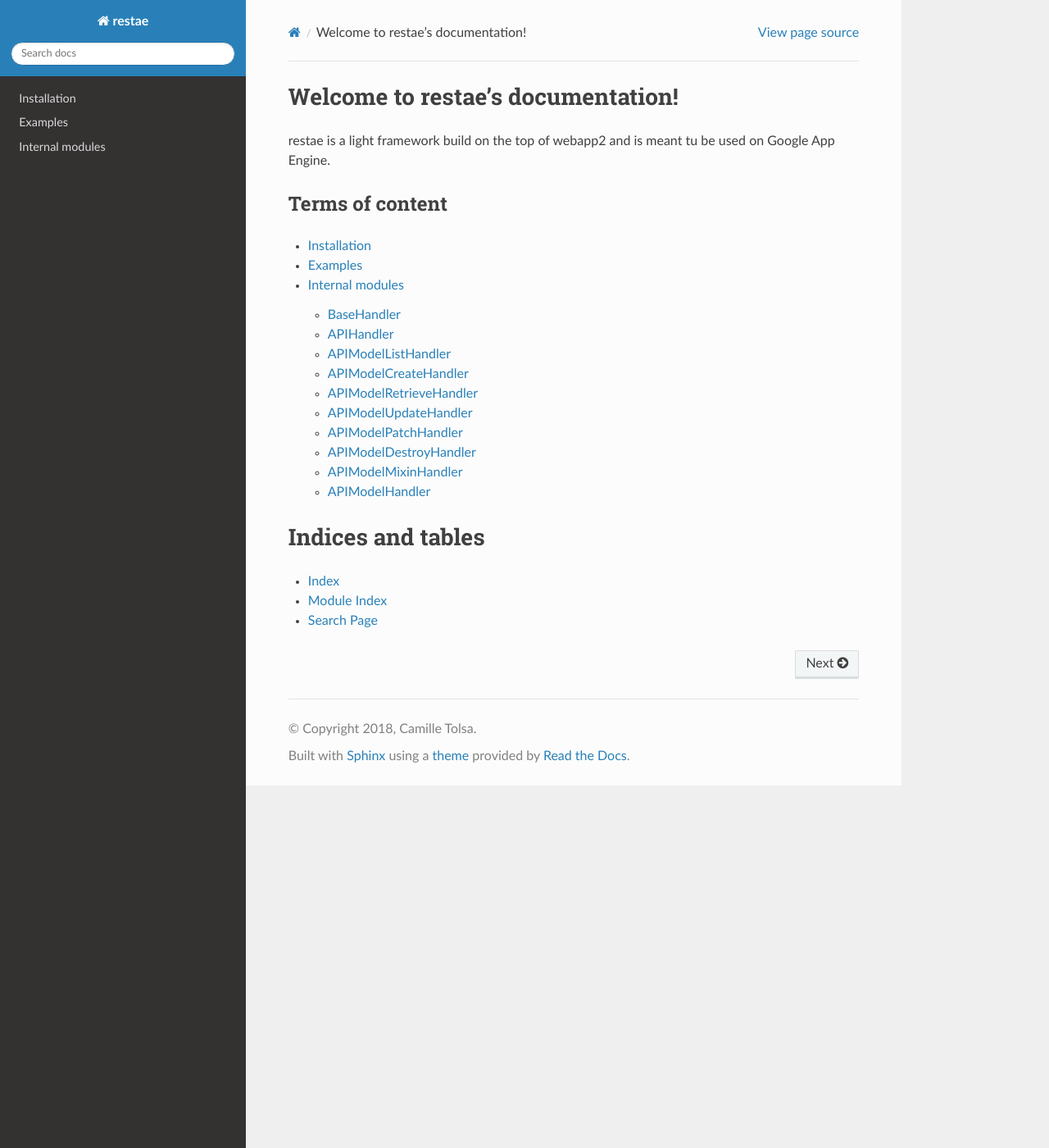
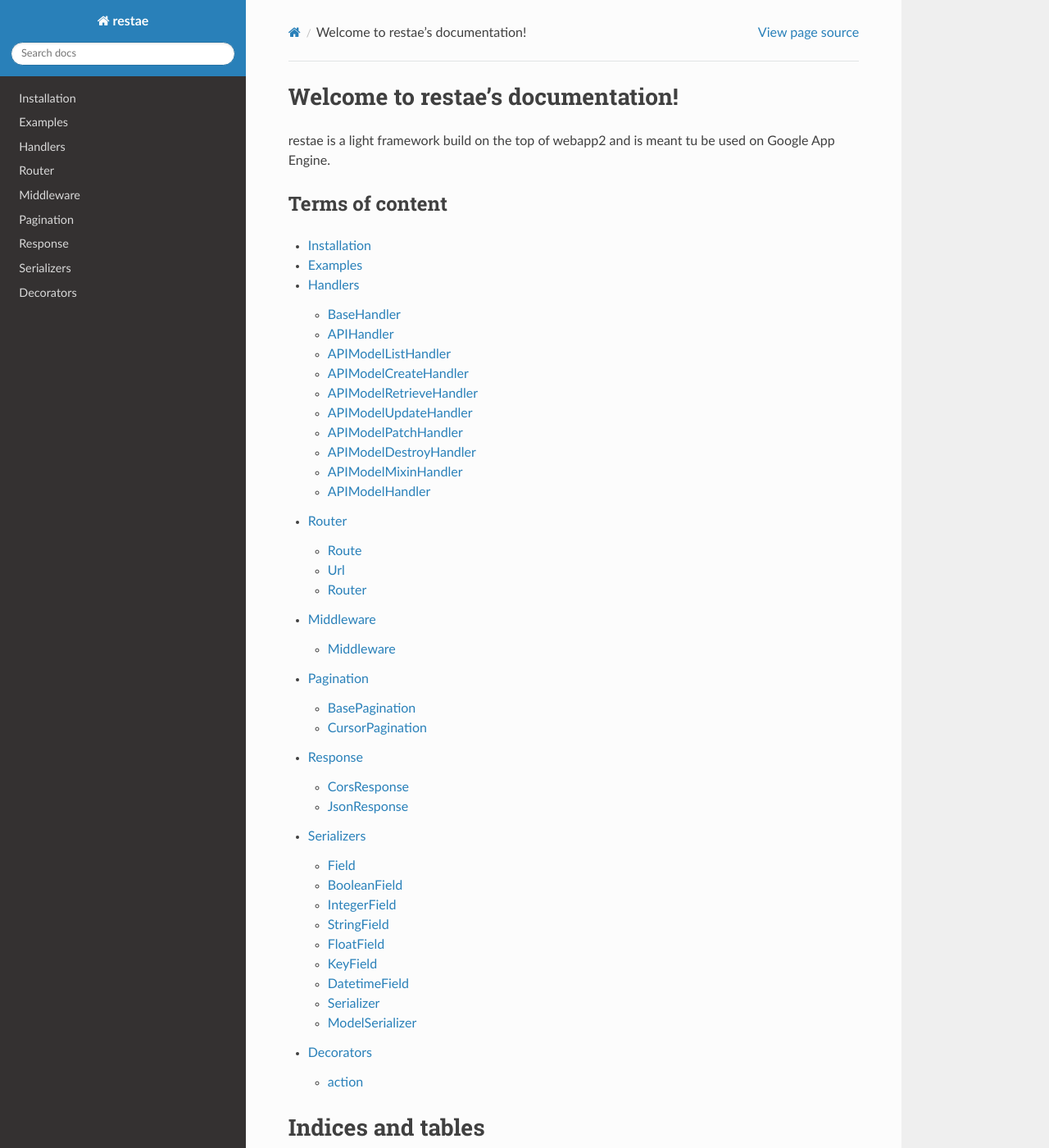
Before and after one commit to tolsac/restae, a Sphinx documentation site: the page built from docs/source/index.rst, in a window 1280 px wide and 1400 px high. Shown: the whole window at 82% size. Built offline with Sphinx 7.4.7 and the Read the Docs theme 2.0.0, drawn with Linux system fonts in a browser that asks for light colours.

Commit message:
Add more to documentation

```diff
--- a/docs/source/internal-modules.rst
+++ b/docs/source/handlers.rst
@@ -1,4 +1,4 @@
-Internal modules
+Handlers
 ================
 
 Basically you do not need this API but if you are curious feel free to check
--- a/docs/source/index.rst
+++ b/docs/source/index.rst
@@ -13,11 +13,17 @@
 ----------------
 
 .. toctree::
-   :maxdepth: 2
+   :maxdepth: 3
 
    installation
    examples
-   internal-modules
+   handlers
+   router
+   middleware
+   pagination
+   response
+   serializers
+   decorators
 
 Indices and tables
 ==================
--- /dev/null
+++ b/docs/source/serializers.rst
@@ -0,0 +1,67 @@
+Serializers
+================
+
+Serializers class definitions
+
+
+Field
+-----------------
+
+.. autoclass:: restae.serializers.Field
+    :members:
+
+
+BooleanField
+-----------------
+
+.. autoclass:: restae.serializers.BooleanField
+    :members:
+
+
+IntegerField
+-----------------
+
+.. autoclass:: restae.serializers.IntegerField
+    :members:
+
+
+StringField
+-----------------
+
+.. autoclass:: restae.serializers.StringField
+    :members:
+
+
+FloatField
+-----------------
+
+.. autoclass:: restae.serializers.FloatField
+    :members:
+
+
+KeyField
+-----------------
+
+.. autoclass:: restae.serializers.KeyField
+    :members:
+
+
+DatetimeField
+-----------------
+
+.. autoclass:: restae.serializers.DatetimeField
+    :members:
+
+
+Serializer
+-----------------
+
+.. autoclass:: restae.serializers.Serializer
+    :members:
+
+
+ModelSerializer
+-----------------
+
+.. autoclass:: restae.serializers.ModelSerializer
+    :members:
```
Also changed, not shown: docs/source/decorators.rst (added, +11 -0 lines), docs/source/middleware.rst (added, +11 -0 lines), docs/source/pagination.rst (added, +18 -0 lines), docs/source/response.rst (added, +18 -0 lines), docs/source/router.rst (added, +25 -0 lines), 1 other file.
